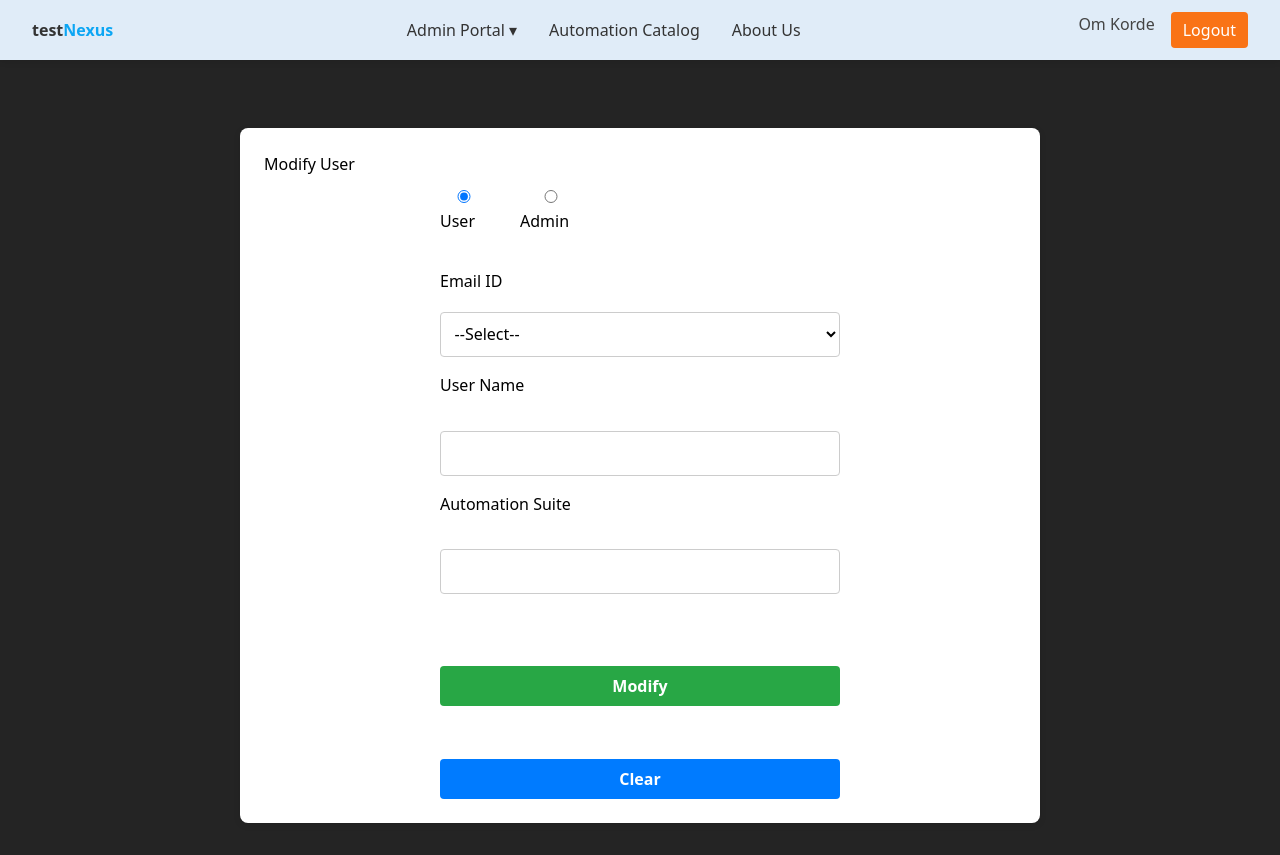
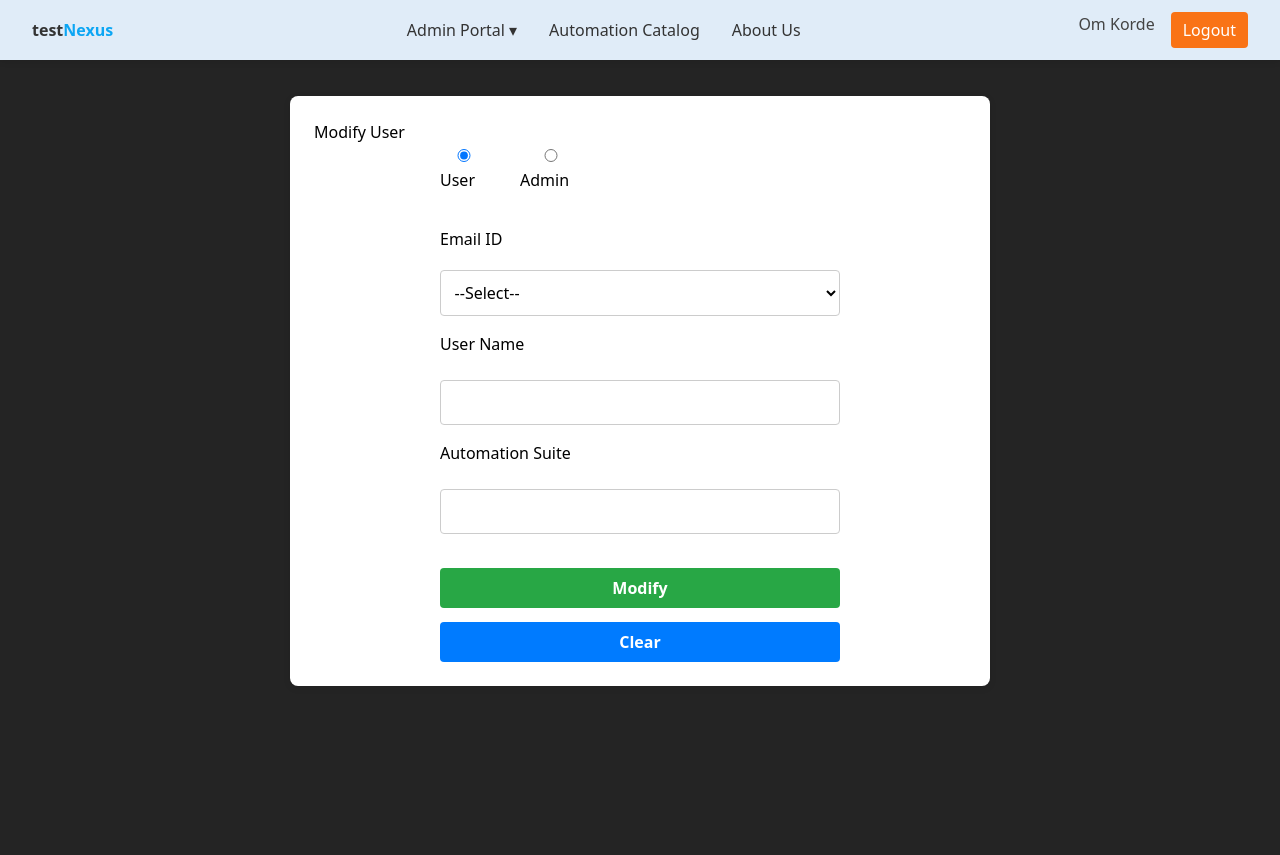
Before and after one commit to Ravsaheb1968/testnexus, a React (Vite) app: page /modify-user in a window 1280 px wide. After the commit the page ends 800 px from the top, so only its background shows below. Built offline with nearby package versions, Linux system fonts and the light colour scheme; sample sign-in values are in the browser's storage.

Commit message:
Update the css for login page and active modify and deactive pages

```diff
--- a/src/pages/ActivateUser.css
+++ b/src/pages/ActivateUser.css
@@ -1,13 +1,13 @@
 .activate-user-container {
-  max-width: 800px;
-  margin: 8rem auto 2rem;
+  max-width: 700px;
+  margin: 6rem auto 2rem;
   background: white;
   padding: 1.5rem;
   border-radius: 8px;
   box-shadow: 0 2px 7px rgba(0, 0, 0, 0.1);
   z-index: 1;
   position: relative;
-  min-height: calc(60vh - 3rem);
+  min-height: calc(40vh - 2rem);
   overflow-y: auto;
 }
 
@@ -30,7 +30,7 @@ h2 {
 label {
   color: black;
   font-weight: 500;
-  margin-bottom: 0.2rem;
+  margin-bottom: 0.1rem;
 }
 
 input[type="text"],
@@ -39,13 +39,13 @@ select {
   border: 1px solid #ccc;
   border-radius: 4px;
   width: 100%;
-  color:black
+  color:black;
 }
 
 .btn-group {
   display: flex;
-  gap: 1rem;
-  margin-top: 1rem;
+  gap:0.2rem;
+  margin-top: 0.2rem;
 }
 
 .btn {
--- a/src/pages/LoginPage.css
+++ b/src/pages/LoginPage.css
@@ -58,7 +58,7 @@ form {
 }
 
 .form-group label {
-  margin-bottom: 0.5rem;
+  margin-bottom: 0.4rem;
   font-weight: 600;
   color: #444;
   display: flex;
@@ -75,7 +75,7 @@ form input {
   font-size: 1rem;
   color: #000; /* black input text */
   background-color: #fff;
-  margin-top:0.9rem;
+  margin-top:0.3rem;
 }
 
 form input::placeholder {
@@ -92,7 +92,7 @@ form button {
   cursor: pointer;
   font-weight: bold;
   font-size: 1rem;
-  margin-top: 2.5rem;
+  margin-top:0.1rem;
 }
 
 form .error {
@@ -145,6 +145,9 @@ form .error {
   vertical-align: middle;
 }
 
+#log-btn{
+  margin-top:2.5rem;
+}
 /* === Responsive === */
 @media screen and (max-width: 768px) {
   .login-wrapper {
--- a/src/pages/LoginPage.jsx
+++ b/src/pages/LoginPage.jsx
@@ -55,7 +55,7 @@ const Login = () => {
             required
           />
 
-          <button type="submit">Login</button>
+          <button type="submit" id="log-btn">Login</button>
           {error && <p className="error">{error}</p>}
         </form>
       </div>
```
